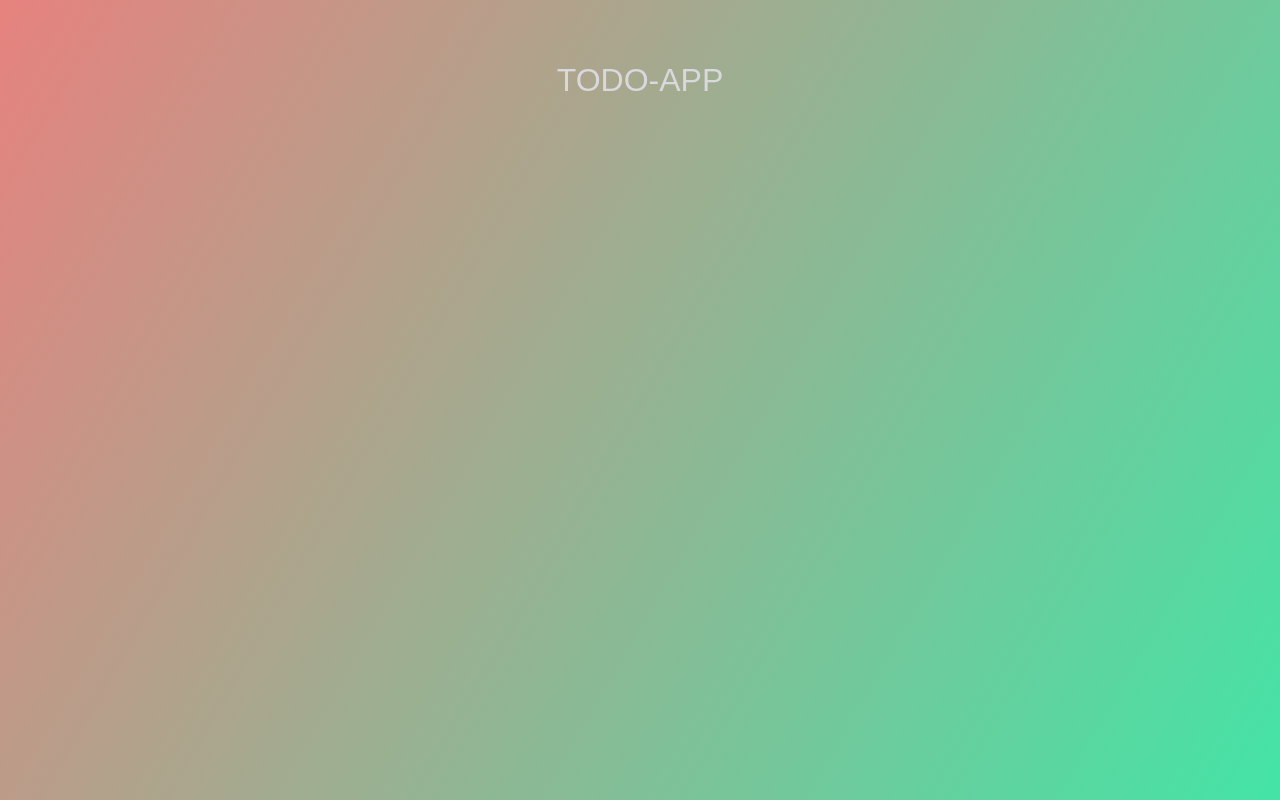
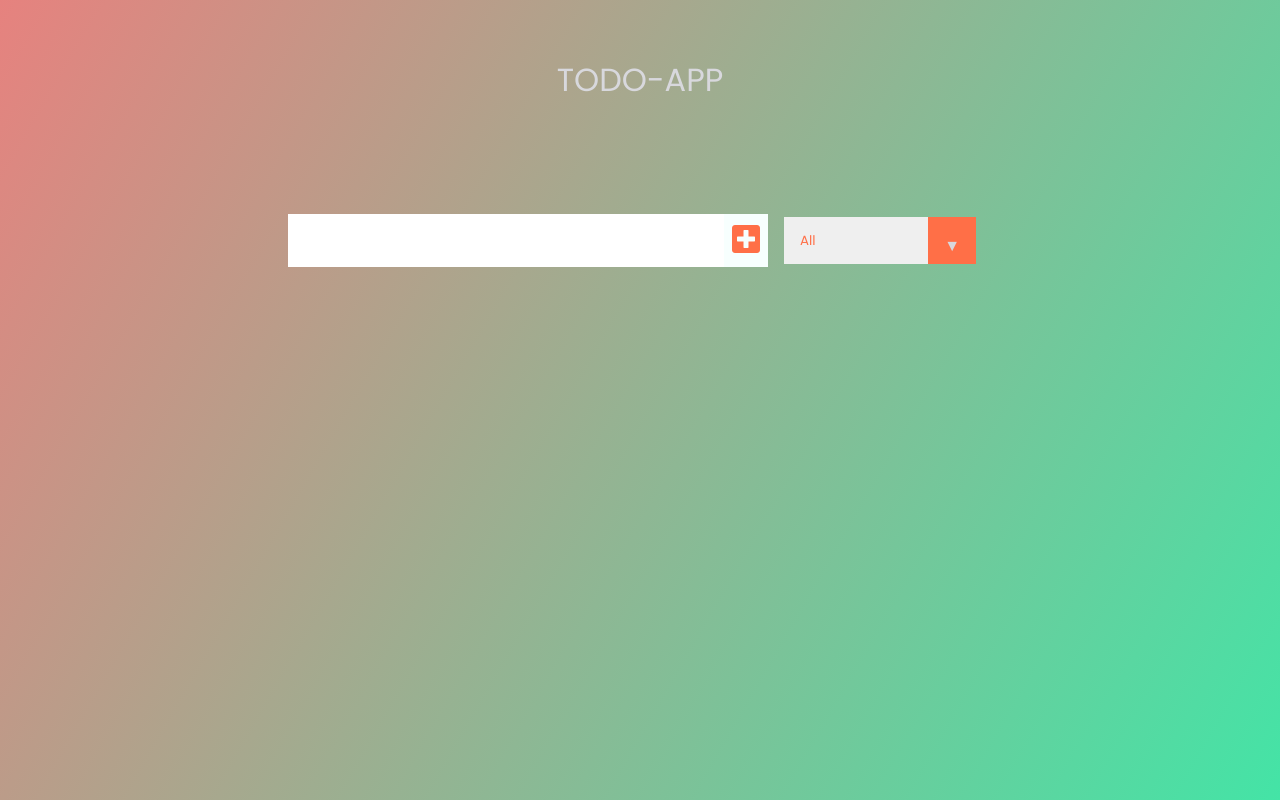
Before and after one commit to manoharys/react-todo-app, a React (Create React App) app: page / in a window 1280 px wide. Built offline with nearby package versions, Linux system fonts and the light colour scheme.

Commit message:
added input forms

```diff
--- a/public/index.html
+++ b/public/index.html
@@ -10,34 +10,24 @@
       content="Web site created using create-react-app"
     />
     <link rel="apple-touch-icon" href="%PUBLIC_URL%/logo192.png" />
-    <!--
-      manifest.json provides metadata used when your web app is installed on a
-      user's mobile device or desktop. See https://developers.google.com/web/fundamentals/web-app-manifest/
-    -->
+
     <link rel="manifest" href="%PUBLIC_URL%/manifest.json" />
-    <!--
-      Notice the use of %PUBLIC_URL% in the tags above.
-      It will be replaced with the URL of the `public` folder during the build.
-      Only files inside the `public` folder can be referenced from the HTML.
 
-      Unlike "/favicon.ico" or "favicon.ico", "%PUBLIC_URL%/favicon.ico" will
-      work correctly both with client-side routing and a non-root public URL.
-      Learn how to configure a non-root public URL by running `npm run build`.
-    -->
+    <!-- fontAwesome -->
+    <link
+      href="https://fonts.googleapis.com/css?family=Poppins&display=swap"
+      rel="stylesheet"
+    />
+    <link
+      rel="stylesheet"
+      href="https://cdnjs.cloudflare.com/ajax/libs/font-awesome/5.12.1/css/all.min.css"
+      integrity="sha256-mmgLkCYLUQbXn0B1SRqzHar6dCnv9oZFPEC1g1cwlkk="
+      crossorigin="anonymous"
+    />
     <title>React App</title>
   </head>
   <body>
     <noscript>You need to enable JavaScript to run this app.</noscript>
     <div id="root"></div>
-    <!--
-      This HTML file is a template.
-      If you open it directly in the browser, you will see an empty page.
-
-      You can add webfonts, meta tags, or analytics to this file.
-      The build step will place the bundled scripts into the <body> tag.
-
-      To begin the development, run `npm start` or `yarn start`.
-      To create a production bundle, use `npm run build` or `yarn build`.
-    -->
   </body>
 </html>
--- a/src/App.js
+++ b/src/App.js
@@ -1,5 +1,5 @@
-
 import './App.css';
+import Forms from './components/Forms';
 
 function App() {
   return (
@@ -7,6 +7,7 @@
       <header className="App-header">
         TODO-APP
       </header>
+      <Forms />
     </div>
   );
 }
--- /dev/null
+++ b/src/components/Forms.jsx
@@ -0,0 +1,21 @@
+import React from "react";
+
+const Forms = () => {
+  return (
+    <form>
+      <input type="text" class="todo-input" />
+      <button class="todo-button" type="submit">
+        <i class="fas fa-plus-square"></i>
+      </button>
+      <div class="select">
+        <select name="todos" class="filter-todo">
+          <option value="all">All</option>
+          <option value="completed">Completed</option>
+          <option value="uncompleted">Uncompleted</option>
+        </select>
+      </div>
+    </form>
+  );
+};
+
+export default Forms;
```
Also changed, not shown: 1 other file (tests, documents, lock files or other folders).
